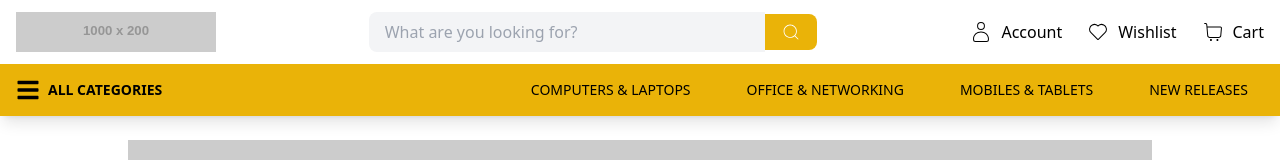
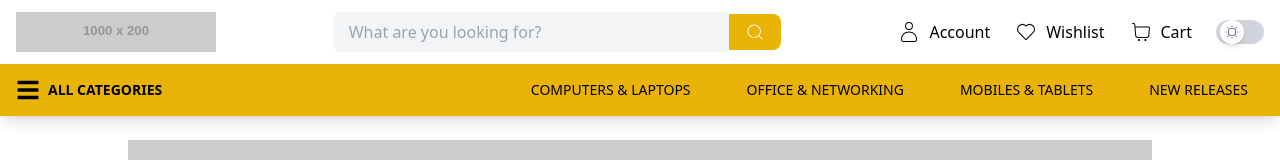
Before and after one commit to themiya-420/ecommerce-bundle, a React (Create React App) app: page / in a window 1280 px wide. Shown: the top 160 px of the page. Built offline with nearby package versions, Linux system fonts and the light colour scheme.

Commit message:
Created a theme toggle and linked it to navbar

```diff
--- a/src/components/NavBar.js
+++ b/src/components/NavBar.js
@@ -1,5 +1,6 @@
 import React, { useState } from "react";
 import { CiUser, CiHeart, CiShoppingCart, CiSearch } from "react-icons/ci";
+import ThemeToggle from "./ThemeToggle";
 
 const Navbar = ({
   whisList = "/wishlist",
@@ -106,6 +107,9 @@ const Navbar = ({
               <span className="hidden sm:block">Cart</span>
             </div>
           </a>
+
+          {/* Theme Toggle */}
+          <ThemeToggle />
         </div>
       </div>
     </nav>
--- /dev/null
+++ b/src/components/ThemeToggle.js
@@ -0,0 +1,44 @@
+import React, { useEffect, useState } from "react";
+import { CiLight, CiDark } from "react-icons/ci";
+
+const ThemeToggle = () => {
+  const [theme, setTheme] = useState(localStorage.getItem("theme") || "light");
+
+  // Apply theme changes
+  useEffect(() => {
+    if (theme === "dark") {
+      document.documentElement.classList.add("dark");
+      localStorage.setItem("theme", "dark");
+    } else {
+      document.documentElement.classList.remove("dark");
+      localStorage.setItem("theme", "light");
+    }
+  }, [theme]);
+
+  // Toggle theme
+  const toggleTheme = () => {
+    setTheme((prev) => (prev === "light" ? "dark" : "light"));
+  };
+
+  return (
+    <div
+      onClick={toggleTheme}
+      className={`flex items-center w-12 h-6 bg-gray-300 dark:bg-gray-700 rounded-full p-1 cursor-pointer transition-all`}
+    >
+      {/* Icons */}
+      <div
+        className={`${
+          theme === "light" ? "translate-x-0" : "translate-x-6"
+        } flex items-center justify-center w-6 h-6 bg-white rounded-full shadow-md transform transition-transform`}
+      >
+        {theme === "light" ? (
+          <CiLight className="w-4 h-4 text-gray-800" />
+        ) : (
+          <CiDark className="w-4 h-4 text-gray-800" />
+        )}
+      </div>
+    </div>
+  );
+};
+
+export default ThemeToggle;
--- a/tailwind.config.js
+++ b/tailwind.config.js
@@ -1,5 +1,6 @@
 /** @type {import('tailwindcss').Config} */
 module.exports = {
+  darkMode: "class",
   content: ["./src/**/*.{js,jsx,ts,tsx}", "./public/index.html"],
   theme: {
     extend: {},
```
